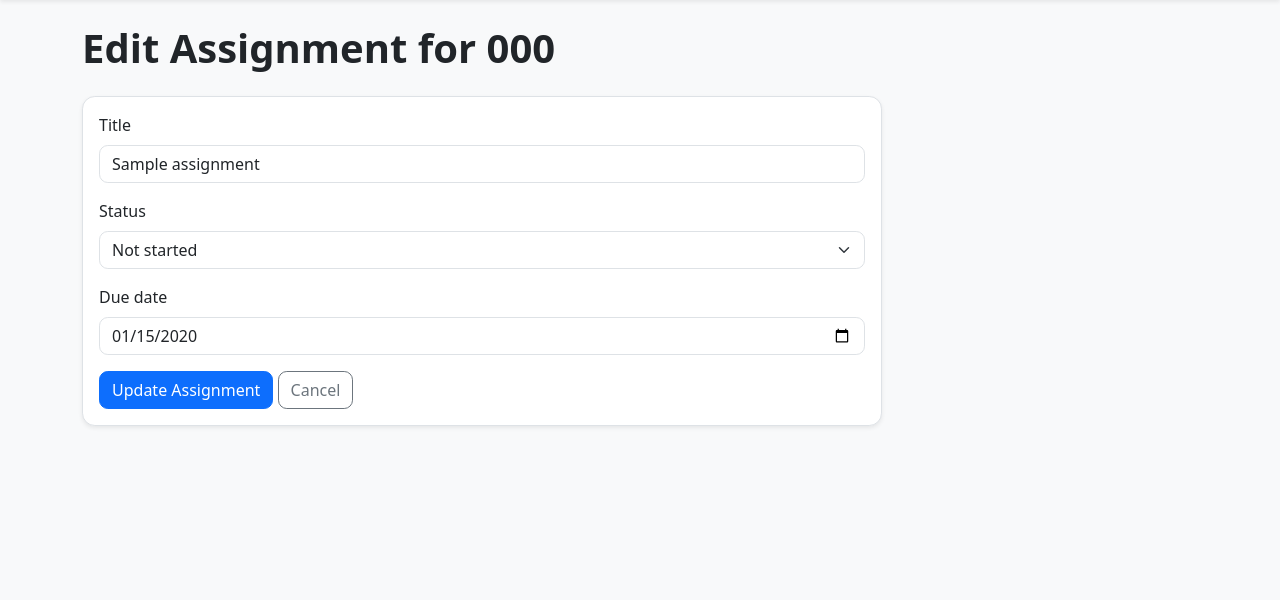
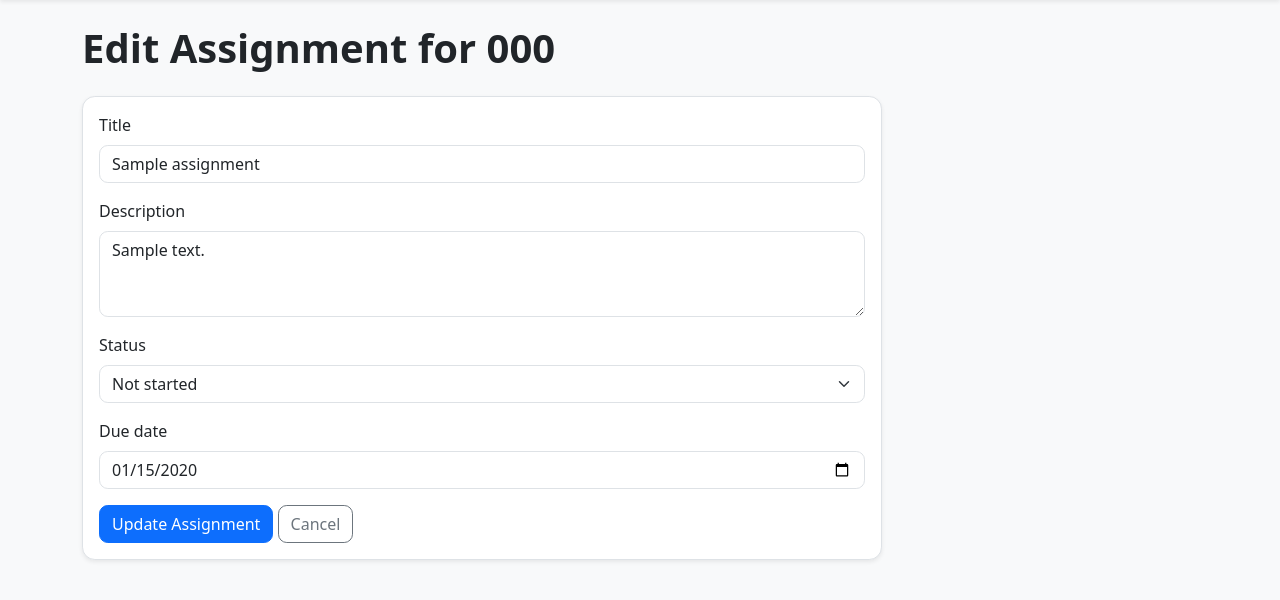
Before and after one commit to christerodegaard/StudentFlow-ELE3921, a Django app: page /assignments/1/edit/ in a window 1280 px wide. Shown: the part 57-657 px from the top of the page. Run offline with Django 5.2, Linux system fonts and the light colour scheme; a user stored in the database is signed in; tables that the repository leaves empty hold one stand-in row (values such as "Sample post"); parts of the project's set-up code (start-up, migrations or seed data) failed here and were passed over.

Commit message:
assignment descriptions and dashboard navigation

```diff
--- a/core/forms.py
+++ b/core/forms.py
@@ -38,14 +38,13 @@ class CourseForm(forms.ModelForm):
 class AssignmentForm(forms.ModelForm):
     class Meta:
         model = Assignment
-        fields = ["title", "status", "due_date"]
+        fields = ["title", "description", "status", "due_date"]
         widgets = {
             "title": forms.TextInput(attrs={"class": "form-control"}),
+            "description": forms.Textarea(attrs={"class": "form-control", "rows": 3}),
             "status": forms.Select(attrs={"class": "form-select"}),
-            # Uses HTML date input for better UX
             "due_date": forms.DateInput(attrs={"class": "form-control", "type": "date"}),
         }
-
 
 # form for tasks inside an assignment
 class TaskForm(forms.ModelForm):
--- a/core/models.py
+++ b/core/models.py
@@ -87,6 +87,7 @@ class Assignment(models.Model):
 
     course = models.ForeignKey(Course, on_delete=models.CASCADE)
     title = models.CharField(max_length=200)
+    description = models.TextField(blank=True)
     status = models.CharField(max_length=20, choices=STATUS_CHOICES, default="not_started")
     due_date = models.DateField(null=True, blank=True)
 
--- a/core/templates/assignment_form.html
+++ b/core/templates/assignment_form.html
@@ -3,17 +3,27 @@
 {% block content %}
 
 <h1 class="mb-4">
-  {% if assignment %}Edit Assignment for {{ course.code }}{% else %}Create Assignment for {{ course.code }}{% endif %}
+  {% if assignment %}
+    Edit Assignment for {{ course.code }}
+  {% else %}
+    Create Assignment for {{ course.code }}
+  {% endif %}
 </h1>
 
 <div class="card shadow-sm" style="max-width: 800px;">
   <div class="card-body">
+
     <form method="post">
       {% csrf_token %}
 
+      <!-- Assignment title -->
       <div class="mb-3">
-        <label class="form-label" for="{{ form.title.id_for_label }}">Title</label>
+        <label class="form-label" for="{{ form.title.id_for_label }}">
+          Title
+        </label>
+
         {{ form.title }}
+
         {% if form.title.errors %}
           <div class="text-danger small mt-1">
             {{ form.title.errors }}
@@ -21,9 +31,29 @@
         {% endif %}
       </div>
 
+      <!-- Assignment description / instructions -->
       <div class="mb-3">
-        <label class="form-label" for="{{ form.status.id_for_label }}">Status</label>
+        <label class="form-label" for="{{ form.description.id_for_label }}">
+          Description
+        </label>
+
+        {{ form.description }}
+
+        {% if form.description.errors %}
+          <div class="text-danger small mt-1">
+            {{ form.description.errors }}
+          </div>
+        {% endif %}
+      </div>
+
+      <!-- Assignment status -->
+      <div class="mb-3">
+        <label class="form-label" for="{{ form.status.id_for_label }}">
+          Status
+        </label>
+
         {{ form.status }}
+
         {% if form.status.errors %}
           <div class="text-danger small mt-1">
             {{ form.status.errors }}
@@ -31,9 +61,14 @@
         {% endif %}
       </div>
 
+      <!-- Assignment due date -->
       <div class="mb-3">
-        <label class="form-label" for="{{ form.due_date.id_for_label }}">Due date</label>
+        <label class="form-label" for="{{ form.due_date.id_for_label }}">
+          Due date
+        </label>
+
         {{ form.due_date }}
+
         {% if form.due_date.errors %}
           <div class="text-danger small mt-1">
             {{ form.due_date.errors }}
@@ -42,12 +77,17 @@
       </div>
 
       <button type="submit" class="btn btn-primary">
-        {% if assignment %}Update Assignment{% else %}Create Assignment{% endif %}
+        {% if assignment %}
+          Update Assignment
+        {% else %}
+          Create Assignment
+        {% endif %}
       </button>
 
       <a href="{% url 'assignment_list' course.id %}" class="btn btn-outline-secondary">
         Cancel
       </a>
+
     </form>
   </div>
 </div>
--- a/core/views.py
+++ b/core/views.py
@@ -154,7 +154,12 @@ def course_list(request):
 
 @login_required
 def course_create(request):
-    # course creators are automatically enrolled as instructors
+    # Only staff/admin users can create courses.
+    # Students join existing courses through join codes.
+    if not request.user.is_staff and not request.user.is_superuser:
+        messages.error(request, "Only admins can create courses.")
+        return redirect("course_list")
+
     if request.method == "POST":
         form = CourseForm(request.POST)
         if form.is_valid():
@@ -172,7 +177,6 @@ def course_create(request):
         form = CourseForm()
 
     return render(request, "course_form.html", {"form": form})
-
 
 @login_required
 def course_edit(request, course_id):
```
Also changed, not shown: core/templates/assignment_list.html (+31 -5 lines), core/templates/dashboard.html (+35 -6 lines), core/migrations/0006_assignment_description.py (added), core/migrations/permissions.py (added).
